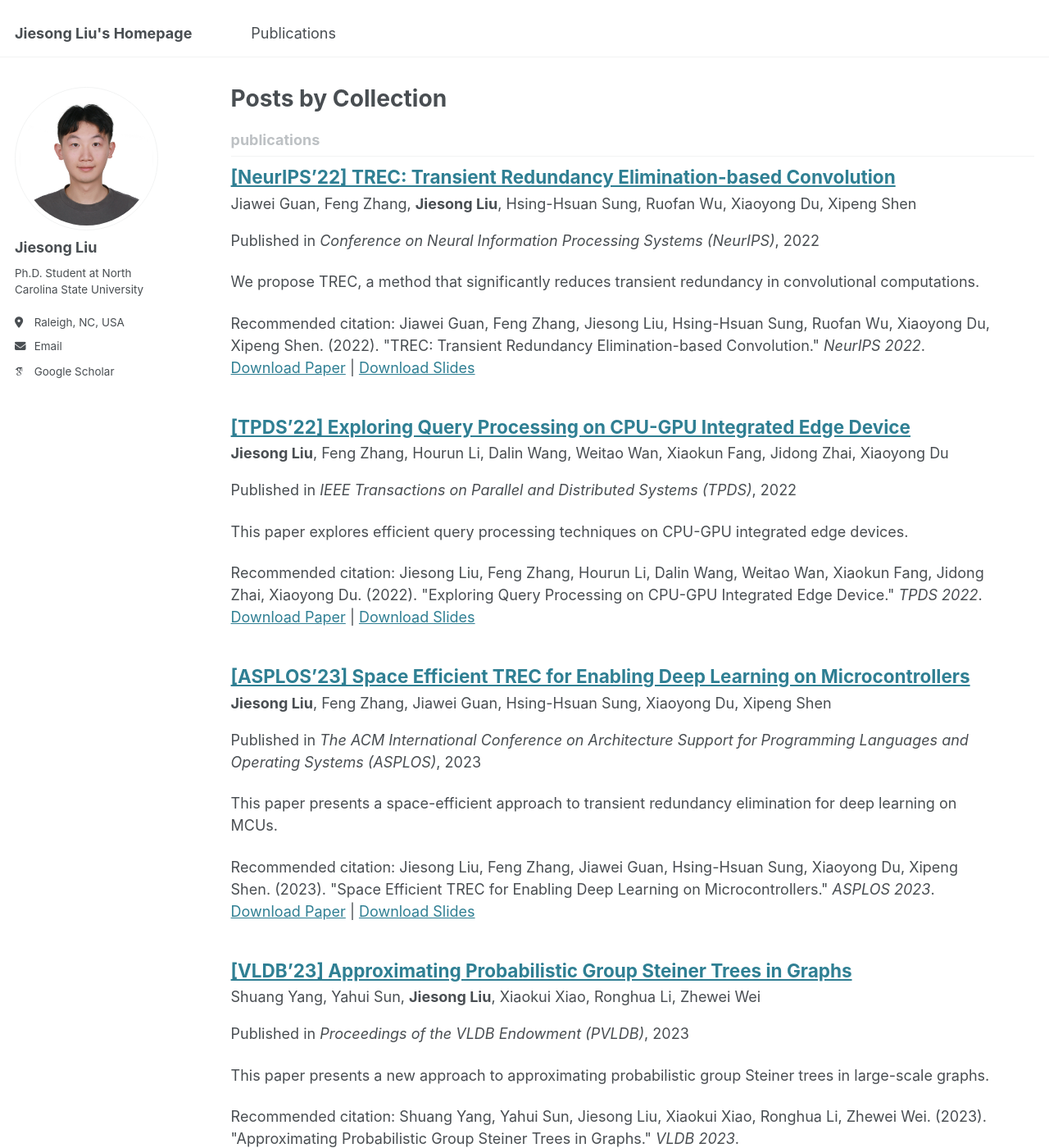
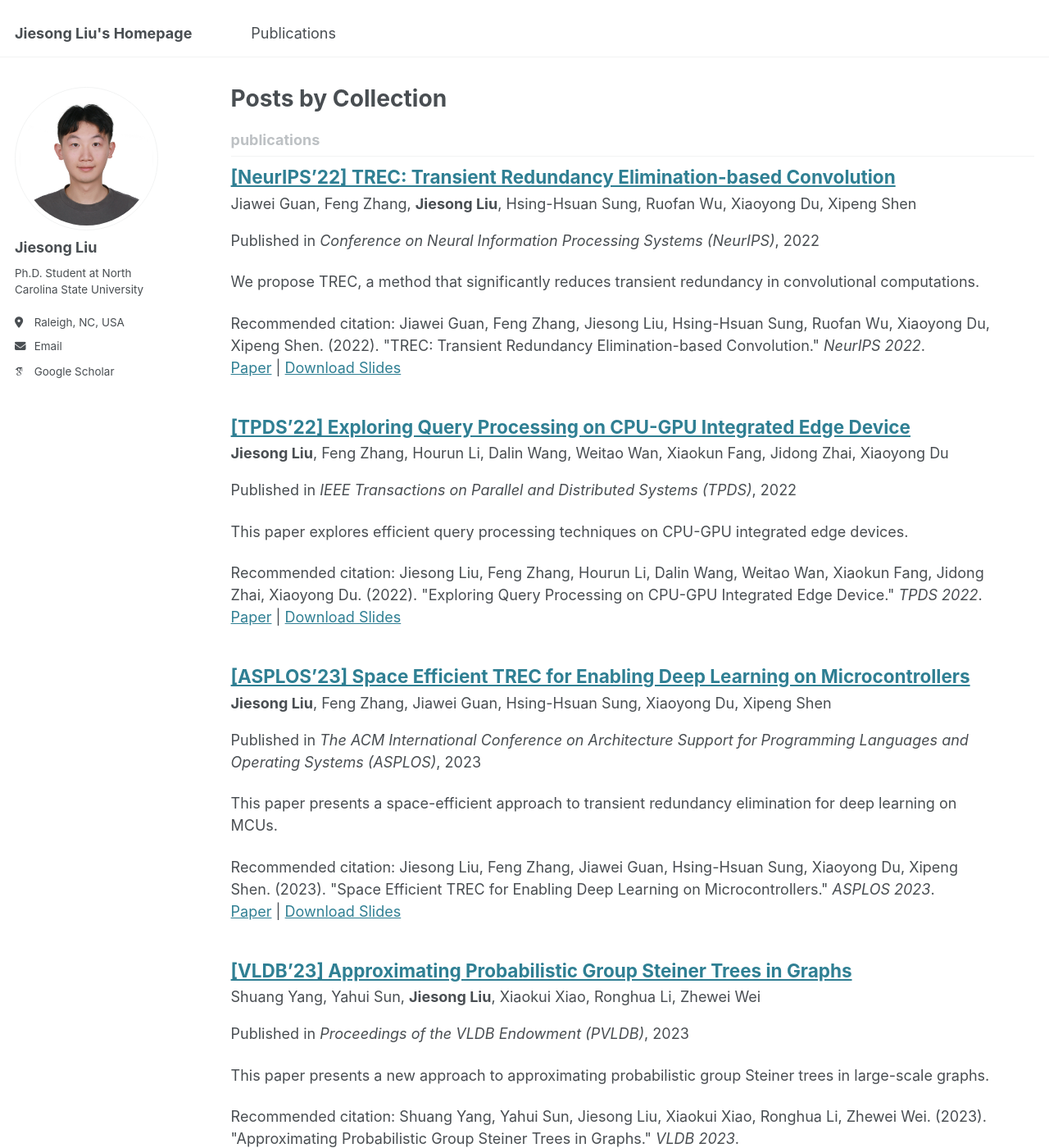
Before and after one commit to Fred1031/Fred1031.github.io, a Jekyll site: the page built from _pages/collection-archive.html, in a window 1280 px wide and 1400 px high. Shown: the whole window at 82% size. Built offline with Jekyll 4.4.1, drawn with Linux system fonts in a browser that asks for light colours; some web fonts are replaced; some of the changed text lies outside the part shown.

Commit message:
Update archive-single.html

```diff
--- a/_includes/archive-single.html
+++ b/_includes/archive-single.html
@@ -69,11 +69,11 @@
     {% endif %}
 
     {% if post.citation and post.paperurl and post.slidesurl %}
-      <p>Recommended citation: {{ post.citation }}<br /><a href="{{ post.paperurl }}">Download Paper</a> | <a href="{{ post.slidesurl }}">Download Slides</a></p>
+      <p>Recommended citation: {{ post.citation }}<br /><a href="{{ post.paperurl }}"> Paper</a> | <a href="{{ post.slidesurl }}">Download Slides</a></p>
     {% elsif post.citation and post.paperurl %}
-      <p>Recommended citation: {{ post.citation }}<br /><a href="{{ post.paperurl }}">Download Paper</a></p>
+      <p>Recommended citation: {{ post.citation }}<br /><a href="{{ post.paperurl }}"> Paper</a></p>
     {% elsif post.citation and post.slidesurl %}
-      <p>Recommended citation: {{ post.citation }}<br /><a href="{{ post.slidesurl }}">Download Slides</a></p>
+      <p>Recommended citation: {{ post.citation }}<br /><a href="{{ post.slidesurl }}"> Slides</a></p>
     {% elsif post.citation %}
       <p>Recommended citation: {{ post.citation }}</p>
     {% elsif post.paperurl %}
```
